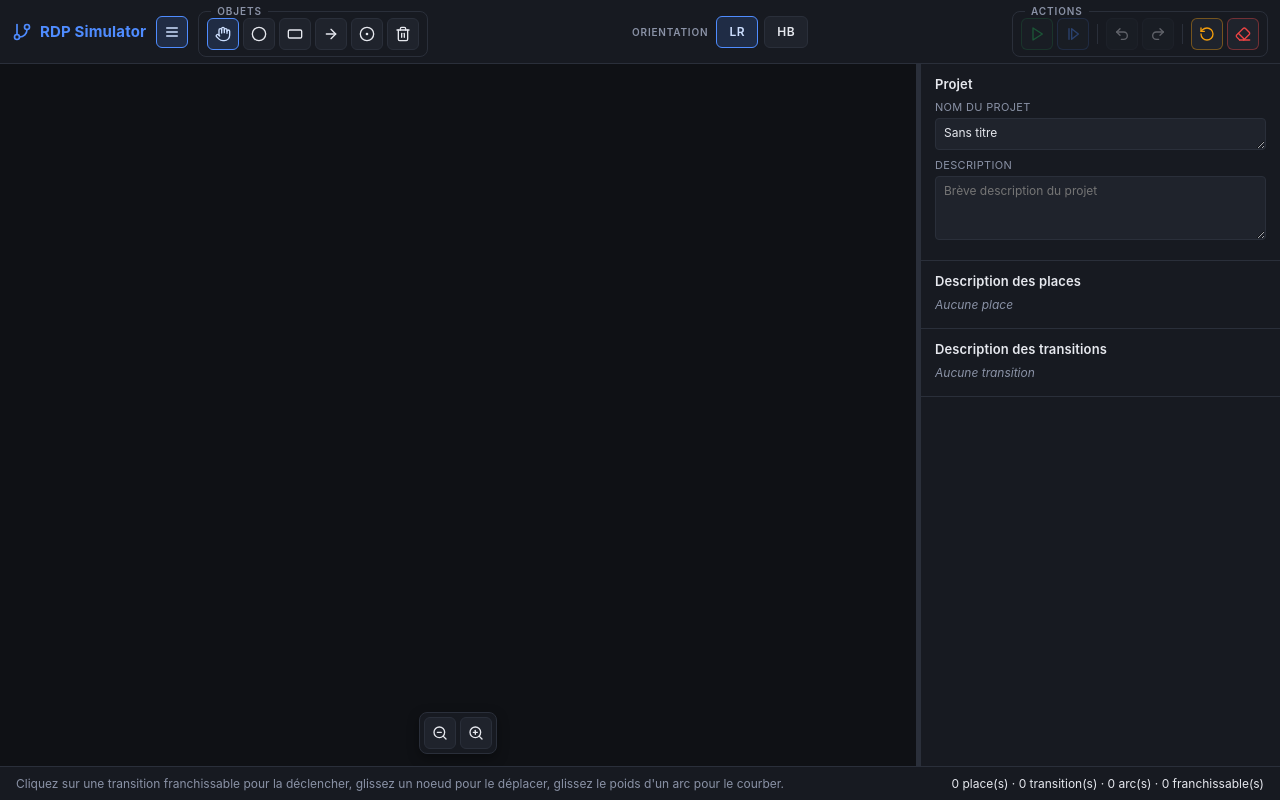
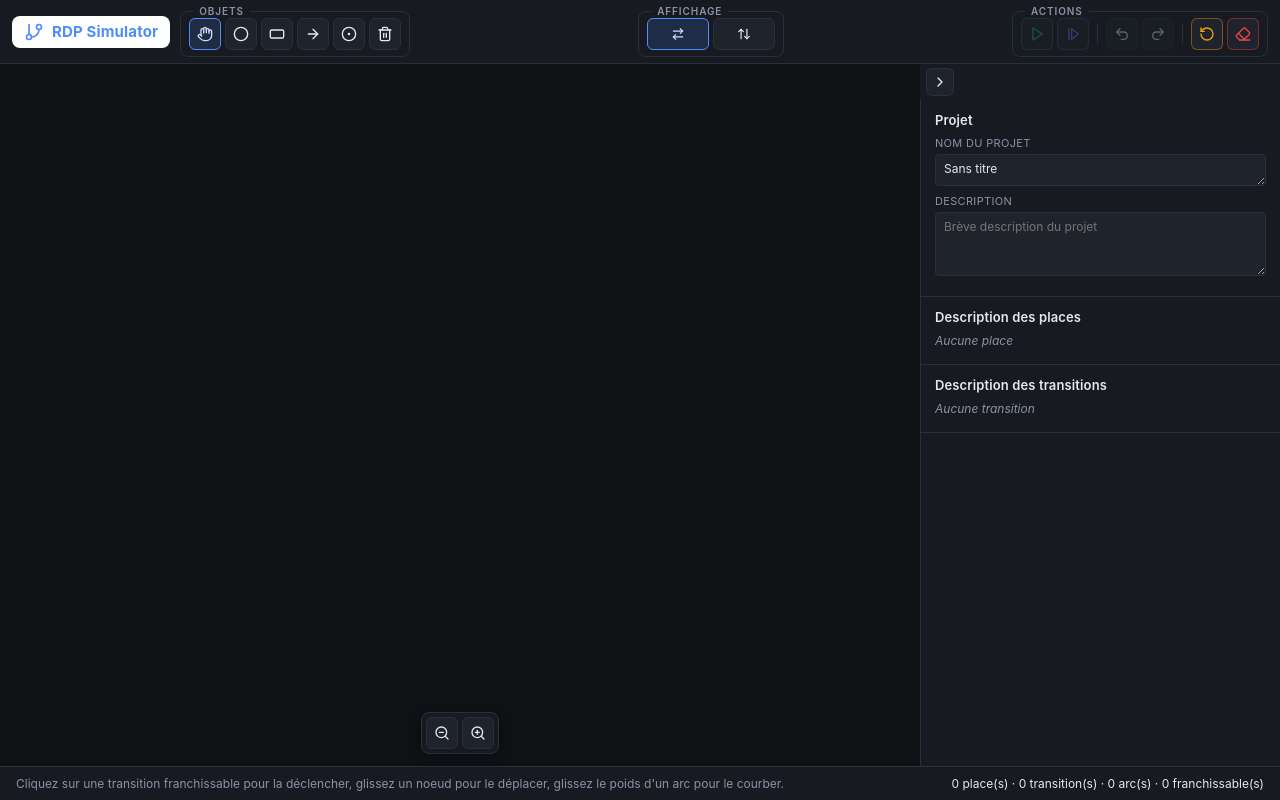
Before and after one commit to MamilalainaAdr/petri-net-simulator, a React (Vite) app: page / in a window 1280 px wide. Built offline with nearby package versions, Linux system fonts and the light colour scheme.

Commit message:
v5: fix rendering style & display

```diff
--- a/src/App.jsx
+++ b/src/App.jsx
@@ -1,4 +1,5 @@
 import { useCallback, useEffect, useMemo, useRef, useState } from 'react'
+import { ChevronLeft, ChevronRight } from 'lucide-react'
 import Toolbar from './components/Toolbar'
 import Playground from './components/Playground'
 import Sidebar from './components/Sidebar'
@@ -34,6 +35,7 @@ const FIRE_FLASH = 400
 const SIDEBAR_MIN = 260
 const SIDEBAR_MAX = 700
 const SIDEBAR_DEFAULT = 360
+const SIDEBAR_COLLAPSED = 44
 
 // --- Modales ---
 
@@ -698,8 +700,6 @@ export default function App() {
         canRedo={canRedo}
         onReset={handleReset}
         onClear={handleClear}
-        sidebarOpen={sidebarOpen}
-        onToggleSidebar={() => setSidebarOpen((v) => !v)}
       />
 
       <div className="app__body">
@@ -722,17 +722,40 @@ export default function App() {
           onEditEnd={endEdit}
         />
 
+        <div
+          className={`sidebar-shell ${sidebarOpen ? 'is-open' : 'is-collapsed'}`}
+          style={{ width: sidebarOpen ? sidebarWidth : SIDEBAR_COLLAPSED }}
+        >
+          <div className="sidebar-shell__header">
+            <button
+              type="button"
+              className="sidebar-toggle"
+              onClick={() => setSidebarOpen((v) => !v)}
+              data-tooltip={
+                sidebarOpen ? 'Masquer le panneau' : 'Afficher le panneau'
+              }
+              data-tooltip-pos="left"
+              aria-label={
+                sidebarOpen ? 'Masquer le panneau' : 'Afficher le panneau'
+              }
+            >
+              {sidebarOpen ? (
+                <ChevronRight size={16} />
+              ) : (
+                <ChevronLeft size={16} />
+              )}
+            </button>
+          </div>
+
           {sidebarOpen && (
-          <>
+            <div className="sidebar-shell__body">
               <div
-              className="resizer"
+                className="sidebar-shell__resizer"
                 onPointerDown={handleSidebarResizer}
                 role="separator"
                 aria-orientation="vertical"
-              title="Glisser pour redimensionner"
               />
               <Sidebar
-              width={sidebarWidth}
                 project={project}
                 places={places}
                 transitions={transitions}
@@ -741,8 +764,9 @@ export default function App() {
                 onPlaceChange={handlePlaceChange}
                 onTransitionChange={handleTransitionChange}
               />
-          </>
+            </div>
           )}
+        </div>
       </div>
 
       <footer className="statusbar">
--- a/src/components/Playground.jsx
+++ b/src/components/Playground.jsx
@@ -287,7 +287,7 @@ export default function Playground({
           className="btn btn--icon"
           onClick={() => setZoom((z) => Math.max(ZOOM_MIN, +(z - ZOOM_STEP).toFixed(2)))}
           disabled={zoom <= ZOOM_MIN}
-          title="Zoom arrière"
+          data-tooltip="Zoom arrière"
           aria-label="Zoom arrière"
         >
           <ZoomOut size={16} />
@@ -297,7 +297,7 @@ export default function Playground({
           className="btn btn--icon"
           onClick={() => setZoom((z) => Math.min(ZOOM_MAX, +(z + ZOOM_STEP).toFixed(2)))}
           disabled={zoom >= ZOOM_MAX}
-          title="Zoom avant"
+          data-tooltip="Zoom avant"
           aria-label="Zoom avant"
         >
           <ZoomIn size={16} />
--- a/src/components/Sidebar.jsx
+++ b/src/components/Sidebar.jsx
@@ -62,7 +62,6 @@ function EditableNumber({ value, onChange, min = 0 }) {
 }
 
 export default function Sidebar({
-  width,
   project,
   places,
   transitions,
@@ -78,7 +77,7 @@ export default function Sidebar({
   }
 
   return (
-    <aside className="sidebar" style={{ width }}>
+    <aside className="sidebar">
       <section className="sidebar__section">
         <h3>Projet</h3>
         <label className="field">
--- a/src/components/Toolbar.jsx
+++ b/src/components/Toolbar.jsx
@@ -16,7 +16,8 @@ import {
   ChevronRight,
   X as XIcon,
   GitBranch,
-  Menu,
+  ArrowRightLeft,
+  ArrowUpDown,
 } from 'lucide-react'
 
 const MODES = [
@@ -48,8 +49,6 @@ export default function Toolbar({
   canRedo,
   onReset,
   onClear,
-  sidebarOpen,
-  onToggleSidebar,
 }) {
   return (
     <header className="toolbar">
@@ -57,16 +56,6 @@ export default function Toolbar({
         <GitBranch size={20} />
         <span>RDP Simulator</span>
       </div>
-
-      <button
-        type="button"
-        className={`btn btn--icon ${sidebarOpen ? 'is-active' : ''}`}
-        onClick={onToggleSidebar}
-        title={sidebarOpen ? 'Masquer le panneau' : 'Afficher le panneau'}
-        aria-label="Basculer le panneau latéral"
-      >
-        <Menu size={16} />
-      </button>
 
       <fieldset className="toolbar__group">
         <legend>Objets</legend>
@@ -83,7 +72,7 @@ export default function Toolbar({
                 type="button"
                 className={cls.join(' ')}
                 onClick={() => onModeChange(m.id)}
-                title={m.label}
+                data-tooltip={m.label}
                 aria-label={m.label}
               >
                 <Icon size={16} />
@@ -93,25 +82,29 @@ export default function Toolbar({
         </div>
       </fieldset>
 
-      <div className="toolbar__orientation">
-        <span className="toolbar__orientation-label">Orientation</span>
+      <fieldset className="toolbar__group toolbar__group--display">
+        <legend>Affichage</legend>
+        <div className="toolbar__group-body">
           <button
             type="button"
             className={`btn btn--label ${orientation === 'LR' ? 'is-active' : ''}`}
             onClick={() => onOrientationChange('LR')}
-          title="Orientation gauche à droite"
+            data-tooltip="Orientation gauche à droite"
+            aria-label="Orientation gauche à droite"
           >
-          LR
+            <ArrowRightLeft size={14} />
           </button>
           <button
             type="button"
             className={`btn btn--label ${orientation === 'TB' ? 'is-active' : ''}`}
             onClick={() => onOrientationChange('TB')}
-          title="Orientation haut en bas"
+            data-tooltip="Orientation haut en bas"
+            aria-label="Orientation haut en bas"
           >
-          HB
+            <ArrowUpDown size={14} />
           </button>
         </div>
+      </fieldset>
 
       <fieldset className="toolbar__group toolbar__group--actions">
         <legend>Actions</legend>
@@ -123,7 +116,7 @@ export default function Toolbar({
                 className="btn btn--icon btn--info"
                 onClick={onStepPrev}
                 disabled={!canStepPrev}
-                title="Étape précédente"
+                data-tooltip="Étape précédente"
                 aria-label="Étape précédente"
               >
                 <ChevronLeft size={16} />
@@ -133,7 +126,7 @@ export default function Toolbar({
                 className="btn btn--icon btn--info"
                 onClick={onStepNext}
                 disabled={!canStep}
-                title="Étape suivante"
+                data-tooltip="Étape suivante"
                 aria-label="Étape suivante"
               >
                 <ChevronRight size={16} />
@@ -142,7 +135,7 @@ export default function Toolbar({
                 type="button"
                 className="btn btn--icon"
                 onClick={onStepExit}
-                title="Quitter le mode pas à pas"
+                data-tooltip="Quitter le mode pas à pas"
                 aria-label="Quitter le mode pas à pas"
               >
                 <XIcon size={16} />
@@ -155,7 +148,7 @@ export default function Toolbar({
                 className={`btn btn--icon ${isPlaying ? 'btn--warning' : 'btn--success'}`}
                 onClick={onPlayPause}
                 disabled={!isPlaying && !canStep}
-                title={isPlaying ? 'Pause' : 'Lancer la simulation'}
+                data-tooltip={isPlaying ? 'Pause' : 'Lancer la simulation'}
                 aria-label={isPlaying ? 'Pause' : 'Lancer la simulation'}
               >
                 {isPlaying ? <Pause size={16} /> : <Play size={16} />}
@@ -165,7 +158,7 @@ export default function Toolbar({
                 className="btn btn--icon btn--info"
                 onClick={onStepEnter}
                 disabled={!canStep}
-                title="Lancer en mode pas à pas"
+                data-tooltip="Lancer en mode pas à pas"
                 aria-label="Lancer en mode pas à pas"
               >
                 <StepForward size={16} />
@@ -180,7 +173,7 @@ export default function Toolbar({
             className="btn btn--icon"
             onClick={onUndo}
             disabled={!canUndo}
-            title="Annuler la dernière action (Ctrl+Z)"
+            data-tooltip="Annuler (Ctrl+Z)"
             aria-label="Annuler"
           >
             <Undo2 size={16} />
@@ -190,7 +183,7 @@ export default function Toolbar({
             className="btn btn--icon"
             onClick={onRedo}
             disabled={!canRedo}
-            title="Rétablir l'action annulée (Ctrl+Y)"
+            data-tooltip="Refaire (Ctrl+Y)"
             aria-label="Refaire"
           >
             <Redo2 size={16} />
@@ -202,7 +195,7 @@ export default function Toolbar({
             type="button"
             className="btn btn--icon btn--warning"
             onClick={onReset}
-            title="Restaurer le marquage initial"
+            data-tooltip="Restaurer le marquage initial"
             aria-label="Reset"
           >
             <RotateCcw size={16} />
@@ -211,7 +204,7 @@ export default function Toolbar({
             type="button"
             className="btn btn--icon btn--danger"
             onClick={onClear}
-            title="Vider le canevas"
+            data-tooltip="Vider le canevas"
             aria-label="Vider"
           >
             <Eraser size={16} />
--- a/src/styles.css
+++ b/src/styles.css
@@ -18,6 +18,7 @@
   --danger: #ef4444;
   --danger-soft: rgba(239, 68, 68, 0.16);
   --token: #f59e0b;
+  --brand-bg: #ffffff;
 }
 
 * {
@@ -57,6 +58,56 @@ body {
   overflow: hidden;
 }
 
+/* ---------------- Tooltip ---------------- */
+
+[data-tooltip] {
+  position: relative;
+}
+
+[data-tooltip]::after {
+  content: attr(data-tooltip);
+  position: absolute;
+  top: calc(100% + 8px);
+  left: 50%;
+  transform: translateX(-50%) translateY(-4px);
+  background: var(--panel-3);
+  color: var(--text);
+  padding: 5px 9px;
+  border-radius: 5px;
+  font-size: 11px;
+  font-weight: 500;
+  letter-spacing: 0.01em;
+  white-space: nowrap;
+  opacity: 0;
+  visibility: hidden;
+  transition: opacity 0.12s, transform 0.12s, visibility 0.12s;
+  pointer-events: none;
+  border: 1px solid var(--border);
+  z-index: 1000;
+  box-shadow: 0 4px 12px rgba(0, 0, 0, 0.35);
+}
+
+[data-tooltip]:hover::after {
+  opacity: 1;
+  visibility: visible;
+  transform: translateX(-50%) translateY(0);
+}
+
+[data-tooltip][data-tooltip-pos="left"]::after {
+  top: 50%;
+  left: auto;
+  right: calc(100% + 8px);
+  transform: translateY(-50%) translateX(4px);
+}
+
+[data-tooltip][data-tooltip-pos="left"]:hover::after {
+  transform: translateY(-50%) translateX(0);
+}
+
+[data-tooltip]:disabled::after {
+  display: none;
+}
+
 /* ---------------- Toolbar ---------------- */
 
 .toolbar {
@@ -68,6 +119,8 @@ body {
   border-bottom: 1px solid var(--border);
   flex-wrap: nowrap;
   min-height: 58px;
+  position: relative;
+  z-index: 20;
 }
 
 .toolbar__brand {
@@ -75,30 +128,16 @@ body {
   align-items: center;
   gap: 8px;
   color: var(--accent);
+  background: var(--brand-bg);
   font-weight: 700;
   font-size: 15px;
   letter-spacing: 0.01em;
   white-space: nowrap;
   flex: 0 0 auto;
-}
-
-.toolbar__orientation {
-  display: flex;
-  align-items: center;
-  gap: 6px;
-  padding: 0 4px;
-  margin: 0 auto;
-  flex: 0 1 auto;
-}
-
-.toolbar__orientation-label {
-  font-size: 10px;
-  color: var(--muted);
-  text-transform: uppercase;
-  letter-spacing: 0.08em;
-  font-weight: 600;
-  margin-right: 2px;
-  white-space: nowrap;
+  border-radius: 8px;
+  padding: 5px 12px;
+  height: 32px;
+  line-height: 1;
 }
 
 .toolbar__separator {
@@ -108,8 +147,6 @@ body {
   margin: 0 4px;
   flex: 0 0 auto;
 }
-
-/* ---------------- Toolbar groups (fieldset + legend) ---------------- */
 
 .toolbar__group {
   border: 1px solid var(--border);
@@ -137,6 +174,10 @@ body {
   align-items: center;
   gap: 4px;
   flex-wrap: nowrap;
+}
+
+.toolbar__group--display {
+  margin: 0 auto;
 }
 
 .toolbar__group--actions {
@@ -180,7 +221,7 @@ body {
 
 .btn--label {
   padding: 6px 12px;
-  min-width: 42px;
+  min-width: 62px;
   height: 32px;
   font-weight: 600;
   font-size: 12px;
@@ -420,28 +461,83 @@ body {
   user-select: none;
 }
 
-/* ---------------- Sidebar + resizer ---------------- */
+/* ---------------- Sidebar shell ---------------- */
 
-.resizer {
-  flex: 0 0 4px;
-  width: 4px;
+.sidebar-shell {
+  display: flex;
+  flex-direction: column;
+  flex: 0 0 auto;
+  background: var(--panel);
+  position: relative;
+  z-index: 15;
+  min-width: 44px;
+  overflow: hidden;
+  transition: width 0.18s ease;
+}
+
+.sidebar-shell__header {
+  height: 36px;
+  flex: 0 0 auto;
+  display: flex;
+  align-items: center;
+  justify-content: flex-start;
+  padding: 0 6px;
+}
+
+.sidebar-toggle {
+  display: inline-flex;
+  align-items: center;
+  justify-content: center;
+  width: 28px;
+  height: 28px;
+  padding: 0;
+  border-radius: 6px;
+  border: 1px solid var(--border);
+  background: var(--panel-2);
+  color: var(--text);
+  cursor: pointer;
+  transition: background 0.15s, border-color 0.15s, color 0.15s;
+  flex: 0 0 auto;
+}
+
+.sidebar-toggle:hover {
+  background: var(--panel-3);
+  color: var(--accent);
+  border-color: var(--accent);
+}
+
+.sidebar-shell__body {
+  flex: 1;
+  min-height: 0;
+  display: flex;
+  position: relative;
+  border-left: 1px solid var(--border);
+  overflow: hidden;
+}
+
+.sidebar-shell__resizer {
+  position: absolute;
+  top: 0;
+  left: -3px;
+  width: 6px;
+  height: 100%;
   cursor: col-resize;
-  background: var(--border);
+  z-index: 10;
   transition: background 0.15s;
 }
 
-.resizer:hover,
-.resizer:active {
+.sidebar-shell__resizer:hover,
+.sidebar-shell__resizer:active {
   background: var(--accent);
 }
 
+/* ---------------- Sidebar ---------------- */
+
 .sidebar {
-  flex: 0 0 auto;
-  border-left: 1px solid var(--border);
-  background: var(--panel);
+  flex: 1 1 auto;
+  min-width: 0;
   overflow-y: auto;
   overflow-x: hidden;
-  min-width: 0;
 }
 
 .sidebar__section {
```
Also changed, not shown: 1 other file (tests, documents, lock files or other folders). Lines whose indentation alone changed are shown as unchanged.
